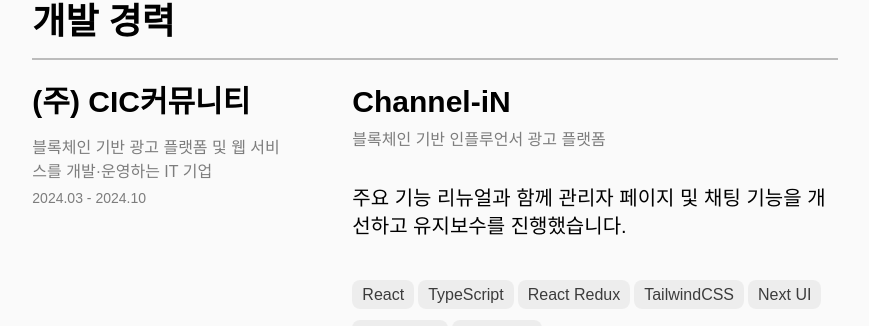
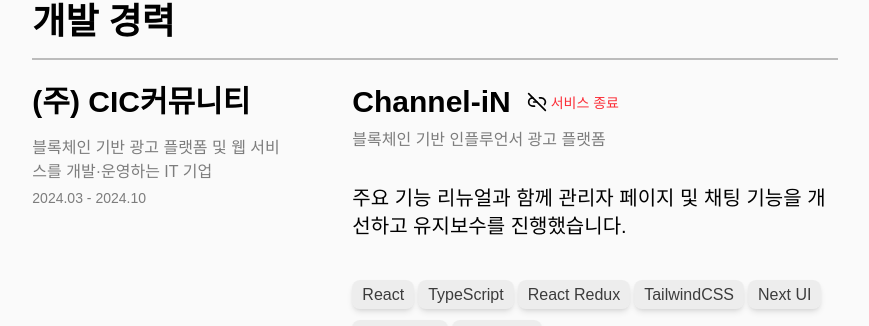
Before and after one commit to sis061/portfolio2026, a Next.js app: page / in a window 1280 px wide. Shown: the part 470-796 px from the top of the page, without its empty margins (205-1074 px from the left). Built offline with nearby package versions, Linux system fonts and the light colour scheme.

Commit message:
feat: 링크 추가

```diff
--- a/app/page.tsx
+++ b/app/page.tsx
@@ -1,4 +1,4 @@
-import { Mail, Phone } from "lucide-react";
+import { Mail, Phone, Link2, Link2Off } from "lucide-react";
 import Image from "next/image";
 import Link from "next/link";
 
@@ -21,6 +21,7 @@
     desc: "블록체인 기반 인플루언서 광고 플랫폼",
     descLong:
       "주요 기능 리뉴얼과 함께 관리자 페이지 및 채팅 기능을 개선하고 유지보수를 진행했습니다.",
+    link: null,
     skills: [
       "React",
       "TypeScript",
@@ -102,6 +103,7 @@
     desc: "밈코인 프로젝트 랜딩페이지",
     descLong:
       "코인 정보 제공과 외부 거래소 및 커뮤니티로의 유입을 목적으로 하는 랜딩페이지를 주기적으로 리뉴얼하며 UI/UX 개선을 진행했습니다.",
+    link: null,
     skills: [
       "React",
       "TypeScript",
@@ -155,6 +157,8 @@
     duration: "2025.10 - 2026.03",
     descLong:
       "약 복용 여부를 자주 잊는 문제를 해결하기 위해 실제 사용자를 대상으로 개발한 웹 서비스입니다.",
+    link: "https://ohmypill.vercel.app",
+    github: "https://github.com/sis061/pilltime",
     skills: [
       "React",
       "Next.js",
@@ -226,7 +230,16 @@
         contents: [
           <>
             이후 사용자로부터 더 단순한 형태의 서비스에 대한 요구가 있어,{" "}
-            <b>기능을 경량화</b>한 ‘아맞다밥!’을 별도로 개발했습니다.
+            <b>기능을 경량화</b>한{" "}
+            <Link
+              href={"https://ohmypet.vercel.app"}
+              target="_blank"
+              rel="noopener noreferrer"
+              className="!underline !text-[#02C951]"
+            >
+              ‘아맞다밥!’
+            </Link>
+            을 별도로 개발했습니다.
           </>,
           <>
             약 정보 관리와 로그인 구조를 제거하고, 특정 시간대에 식사를 했는지
@@ -256,6 +269,8 @@
     duration: "2025.05 - 현재",
     descLong:
       "아티스트의 디스코그래피 및 다양한 콘텐츠를 한눈에 보여주기 위해 제작한 웹 서비스입니다.",
+    link: "https://grsbh.com",
+    github: "https://github.com/sis061/gasolinerainbow",
     skills: [
       "React",
       "TypeScript",
@@ -389,9 +404,37 @@
                 {EXPERIENCE.map((e) => (
                   <div key={e.title} className="space-y-8">
                     <div className="w-full flex flex-col gap-2">
-                      <h5 className="text-2xl lg:text-3xl font-semibold">
-                        {e.title}
-                      </h5>
+                      <div className="flex items-center gap-4">
+                        <h5 className="text-2xl lg:text-3xl font-semibold">
+                          {e.title}
+                        </h5>
+                        <div className="flex items-center gap-4">
+                          <Link
+                            href={!!e.link ? e.link : "#"}
+                            target="_blank"
+                            rel="noopener noreferrer"
+                          >
+                            {!!e.link ? (
+                              <div className="flex items-center gap-1">
+                                <Link2 size={20} />
+                                <span className="text-sm !text-black/75 pt-0.5">
+                                  바로가기
+                                </span>
+                              </div>
+                            ) : (
+                              <div className="flex items-center gap-1">
+                                <Link2Off
+                                  size={20}
+                                  className="pointer-events-none"
+                                />
+                                <span className="text-sm !text-red-500 hover:cursor-not-allowed pt-0.5">
+                                  서비스 종료
+                                </span>
+                              </div>
+                            )}
+                          </Link>
+                        </div>
+                      </div>
                       <span className="!text-base !text-black/50">
                         {e.desc}
                       </span>
@@ -401,7 +444,7 @@
                     <ul className="flex flex-wrap gap-1">
                       {e.skills.map((skill) => (
                         <li key={skill}>
-                          <span className="text-base px-2.5 py-1.5 rounded-lg bg-black/5 !text-black/75">
+                          <span className="text-base px-2.5 py-1.5 rounded-lg bg-black/5 !text-black/75 shadow-md">
                             {skill}
                           </span>
                         </li>
@@ -446,6 +489,46 @@
                         {p.duration}
                       </span>
                     </div>
+                    <div className="flex items-center gap-4">
+                      <Link
+                        href={!!p.link ? p.link : "#"}
+                        target="_blank"
+                        rel="noopener noreferrer"
+                      >
+                        {!!p.link ? (
+                          <div className="flex items-center gap-1">
+                            <Link2 size={20} />
+                            <span className="text-sm !text-black/75 pt-0.5">
+                              바로가기
+                            </span>
+                          </div>
+                        ) : (
+                          <div className="flex items-center gap-1">
+                            <Link2Off
+                              size={20}
+                              className="pointer-events-none"
+                            />
+                            <span className="text-sm !text-red-500 hover:cursor-not-allowed pt-0.5">
+                              서비스 종료
+                            </span>
+                          </div>
+                        )}
+                      </Link>
+                      <Link
+                        target="_blank"
+                        rel="noopener noreferrer"
+                        href={p.github}
+                        className="text-sm flex items-center gap-1"
+                      >
+                        <Image
+                          src="/images/github_480.svg"
+                          alt="github logo"
+                          width={20}
+                          height={20}
+                        />
+                        Github
+                      </Link>
+                    </div>
                   </div>
                   <div className="w-full lg:w-2/3 flex flex-col gap-20">
                     <div className="space-y-8 max-lg:-mt-8">
@@ -454,7 +537,7 @@
                       <ul className="flex flex-wrap gap-1">
                         {p.skills.map((skill) => (
                           <li key={skill}>
-                            <span className="text-base px-2.5 py-1.5 rounded-lg bg-black/5 !text-black/75">
+                            <span className="text-base px-2.5 py-1.5 rounded-lg bg-black/5 !text-black/75 shadow-md">
                               {skill}
                             </span>
                           </li>
```
